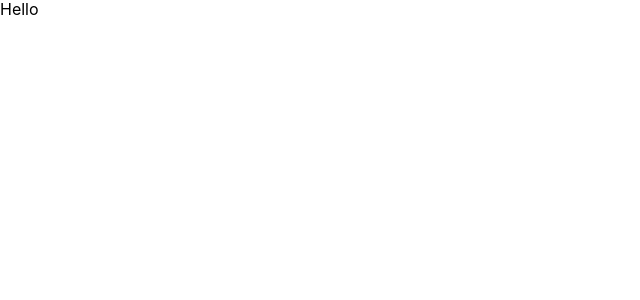
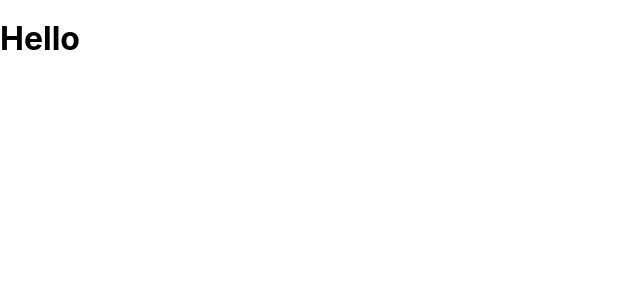
Before and after one commit to dzhafarovm/money-tracker, a React (Create React App) app: page / in a window 1280 px wide. Shown: the top 300 px of the page, without its empty margins (0-640 px from the left). Built offline with nearby package versions, Linux system fonts and the light colour scheme.

Commit message:
add components

```diff
--- a/src/App.js
+++ b/src/App.js
@@ -1,5 +1,5 @@
 function App() {
-  return <div>Hello</div>;
+  return <h1>Hello</h1>;
 }
 
 export default App;
--- a/src/index.css
+++ b/src/index.css
@@ -16,6 +16,7 @@
 
 body {
   margin: 0;
+  padding: 0;
   font-family: -apple-system, BlinkMacSystemFont, 'Roboto', 'Segoe UI', 'Oxygen',
     'Ubuntu', 'Cantarell', 'Fira Sans', 'Droid Sans', 'Helvetica Neue',
     sans-serif;
```
Also changed, not shown: src/components/read.md (added).
